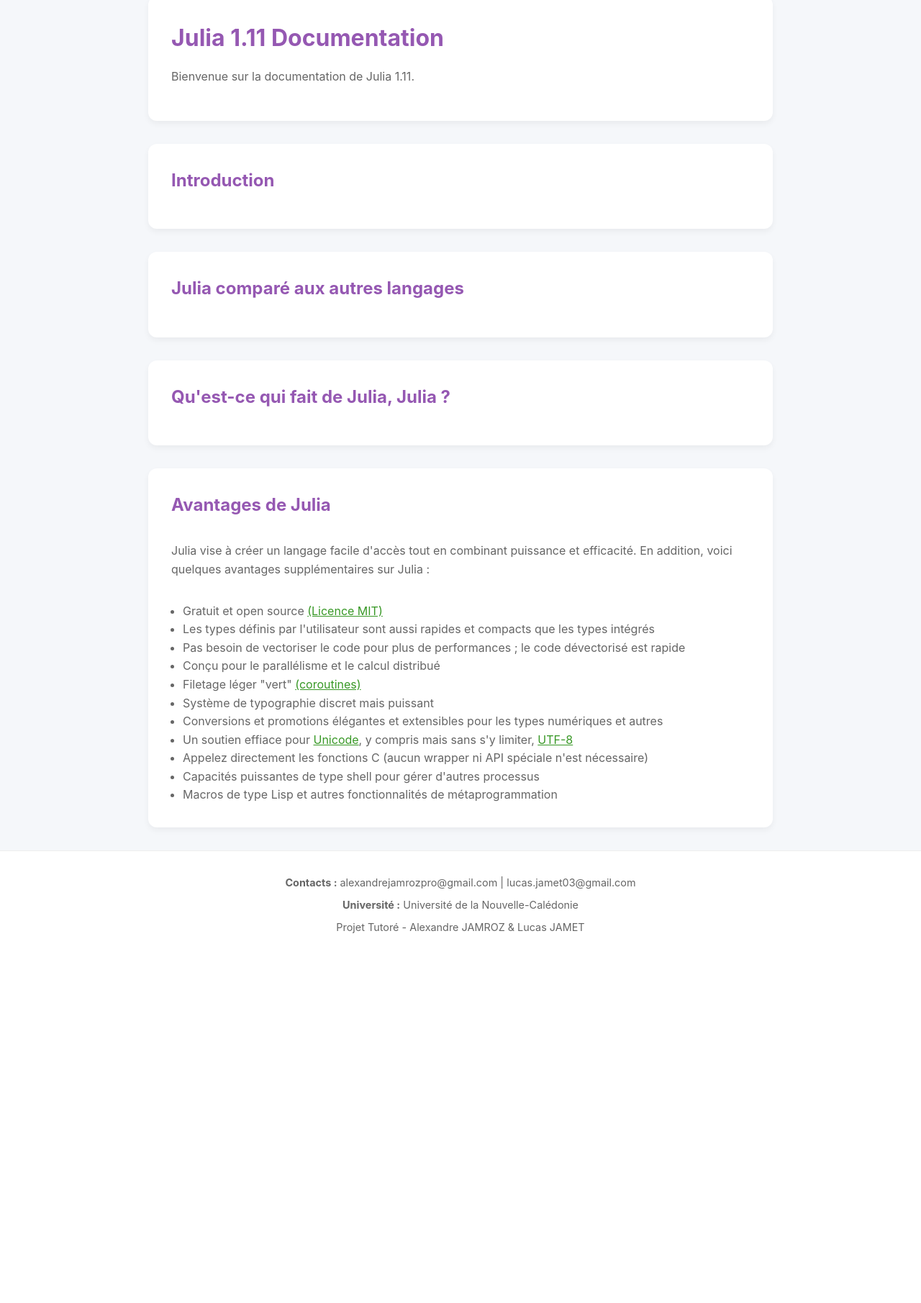
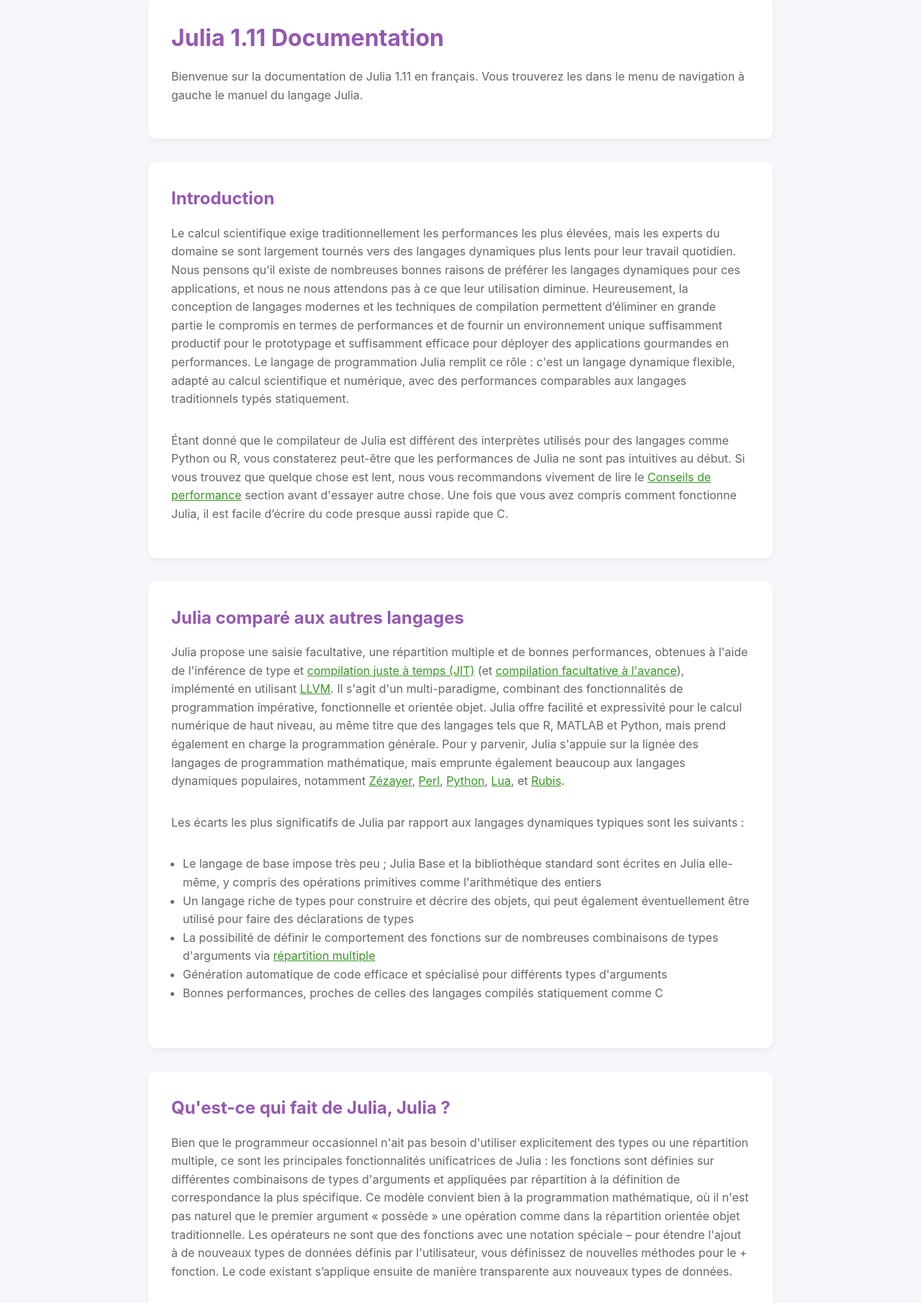
Before and after one commit to Alexandre-JAMROZ/who-s-julia, a PHP site: page /documentation/documentation.html in a window 1280 px wide. Shown: the part 109-1920 px from the top of the page at 72% size. Before the commit the page ends 1406 px from the top, so only its background shows below. Run offline with PHP 8.4, Linux system fonts and the light colour scheme; some libraries are stand-ins or nearby versions.

Commit message:
Modification : styles.css; style a | Ajout : documentation.html; contenu 'Introduction', 'Comparaison', 'Identité'

```diff
--- a/public/documentation/documentation.html
+++ b/public/documentation/documentation.html
@@ -4,7 +4,7 @@
     <meta charset="UTF-8">
     <meta name="viewport" content="width=device-width, initial-scale=1.0">
     <title>Documentation</title>
-    <!--<link rel="stylesheet" href="/../static/css/styles.css">-->
+    <link rel="stylesheet" href="/../static/css/styles.css">
     <link rel="stylesheet" href="/public/static/css/styles.css">
 </head>
 <body>
@@ -31,19 +31,130 @@
 
         <div class="main" id="presentation">
             <h1>Julia 1.11 Documentation</h1>
-            <p>Bienvenue sur la documentation de Julia 1.11.</p>
+            <p>Bienvenue sur la documentation de Julia 1.11 en français.
+                Vous trouverez les dans le menu de navigation à gauche
+                le manuel du langage Julia.
+            </p>
         </div>
 
         <div class="minor" id="introduction">
             <h2>Introduction</h2>
+            <p>Le calcul scientifique exige traditionnellement les
+                performances les plus élevées, mais les experts du
+                domaine se sont largement tournés vers des langages
+                dynamiques plus lents pour leur travail quotidien.
+                Nous pensons qu’il existe de nombreuses bonnes raisons
+                de préférer les langages dynamiques pour ces
+                applications, et nous ne nous attendons pas à ce que
+                leur utilisation diminue. Heureusement, la conception
+                de langages modernes et les techniques de compilation
+                permettent d’éliminer en grande partie le compromis en
+                termes de performances et de fournir un environnement
+                unique suffisamment productif pour le prototypage et
+                suffisamment efficace pour déployer des applications
+                gourmandes en performances. Le langage de programmation
+                Julia remplit ce rôle : c'est un langage dynamique
+                flexible, adapté au calcul scientifique et numérique,
+                avec des performances comparables aux langages
+                traditionnels typés statiquement.
+            </p>
+            <p>Étant donné que le compilateur de Julia est différent
+                des interprètes utilisés pour des langages comme Python
+                ou R, vous constaterez peut-être que les performances
+                de Julia ne sont pas intuitives au début. Si vous
+                trouvez que quelque chose est lent, nous vous
+                recommandons vivement de lire le
+                <a href="https://docs.julialang.org/en/v1/manual/performance-tips/#man-performance-tips">Conseils de performance</a>
+                section avant d'essayer autre chose. Une fois que
+                vous avez compris comment fonctionne Julia, il est
+                facile d’écrire du code presque aussi rapide que C.
+            </p>
         </div>
 
         <div class="minor" id="comparison">
             <h2>Julia comparé aux autres langages</h2>
+            <p>Julia propose une saisie facultative, une répartition
+                multiple et de bonnes performances, obtenues à l'aide
+                de l'inférence de type et
+                <a href="https://en.wikipedia.org/wiki/Just-in-time_compilation">compilation juste à temps (JIT)</a>
+                (et <a href="https://github.com/JuliaLang/PackageCompiler.jl">compilation facultative à l'avance</a>),
+                implémenté en utilisant
+                <a href="https://en.wikipedia.org/wiki/Low_Level_Virtual_Machine">LLVM</a>.
+                Il s'agit d'un multi-paradigme, combinant des
+                fonctionnalités de programmation impérative,
+                fonctionnelle et orientée objet. Julia offre facilité
+                et expressivité pour le calcul numérique de haut niveau,
+                au même titre que des langages tels que R, MATLAB et
+                Python, mais prend également en charge la programmation
+                générale. Pour y parvenir, Julia s'appuie sur la
+                lignée des langages de programmation mathématique,
+                mais emprunte également beaucoup aux langages dynamiques
+                populaires, notamment
+                <a href="https://en.wikipedia.org/wiki/Lisp_(programming_language)">Zézayer</a>,
+                <a href="https://en.wikipedia.org/wiki/Perl_(programming_language)">Perl</a>,
+                <a href="https://en.wikipedia.org/wiki/Python_(programming_language)">Python</a>,
+                <a href="https://en.wikipedia.org/wiki/Lua_(programming_language)">Lua</a>, et
+                <a href="https://en.wikipedia.org/wiki/Ruby_(programming_language)">Rubis</a>.</p>
+            <p>Les écarts les plus significatifs de Julia par rapport
+                aux langages dynamiques typiques sont les suivants :
+            </p>
+            <ul>
+                <li>Le langage de base impose très peu ; Julia Base
+                    et la bibliothèque standard sont écrites en Julia
+                    elle-même, y compris des opérations primitives
+                    comme l'arithmétique des entiers
+                </li>
+                <li>Un langage riche de types pour construire et
+                    décrire des objets, qui peut également éventuellement
+                    être utilisé pour faire des déclarations de types
+                </li>
+                <li>La possibilité de définir le comportement des fonctions sur de
+                    nombreuses combinaisons de types d'arguments via
+                    <a href="https://en.wikipedia.org/wiki/Multiple_dispatch">répartition multiple</a>
+                </li>
+                <li>Génération automatique de code efficace et spécialisé pour
+                    différents types d'arguments
+                </li>
+                <li>Bonnes performances, proches de celles des langages compilés
+                    statiquement comme C
+                    </li>
+            </ul>
+            <p></p>
         </div>
 
         <div class="minor" id="identity">
             <h2>Qu'est-ce qui fait de Julia, Julia ?</h2>
+            <p>Bien que le programmeur occasionnel n'ait pas besoin
+                d'utiliser explicitement des types ou une répartition
+                multiple, ce sont les principales fonctionnalités
+                unificatrices de Julia : les fonctions sont définies
+                sur différentes combinaisons de types d'arguments et
+                appliquées par répartition à la définition de
+                correspondance la plus spécifique. Ce modèle convient
+                bien à la programmation mathématique, où il n'est pas
+                naturel que le premier argument « possède » une
+                opération comme dans la répartition orientée objet
+                traditionnelle. Les opérateurs ne sont que des fonctions
+                avec une notation spéciale – pour étendre l'ajout à de
+                nouveaux types de données définis par l'utilisateur,
+                vous définissez de nouvelles méthodes pour le +
+                fonction. Le code existant s’applique ensuite de
+                manière transparente aux nouveaux types de données.
+            </p>
+            <p>
+                En partie à cause de l'inférence de type au moment
+                de l'exécution (augmentée par des annotations de type
+                facultatives), et en partie à cause d'une forte
+                concentration sur les performances dès le début du
+                projet, l'efficacité de calcul de Julia dépasse celle
+                des autres langages dynamiques, et rivalise même avec
+                celle des langages compilés statiquement. Pour les
+                problèmes numériques à grande échelle, la vitesse a
+                toujours été, continue d'être et sera probablement
+                toujours cruciale : la quantité de données traitées a
+                facilement suivi le rythme de la loi de Moore au cours
+                des dernières décennies.
+            </p>
         </div>
 
         <div class="minor" id="advantage">
--- a/public/static/css/styles.css
+++ b/public/static/css/styles.css
@@ -145,7 +145,6 @@
 
 .minor h2 {
   font-size: 1.5rem;
-  margin-bottom: 1rem;
   color: var(--julia-purple);
 }
 
@@ -159,11 +158,11 @@
   color: var(--muted-color);
 }
 
-.minor ul li a {
+a {
   color: var(--julia-green)
 }
 
-.minor ul li a:hover {
+a:hover {
   color: var(--julia-green-dark)
 }
 
```
